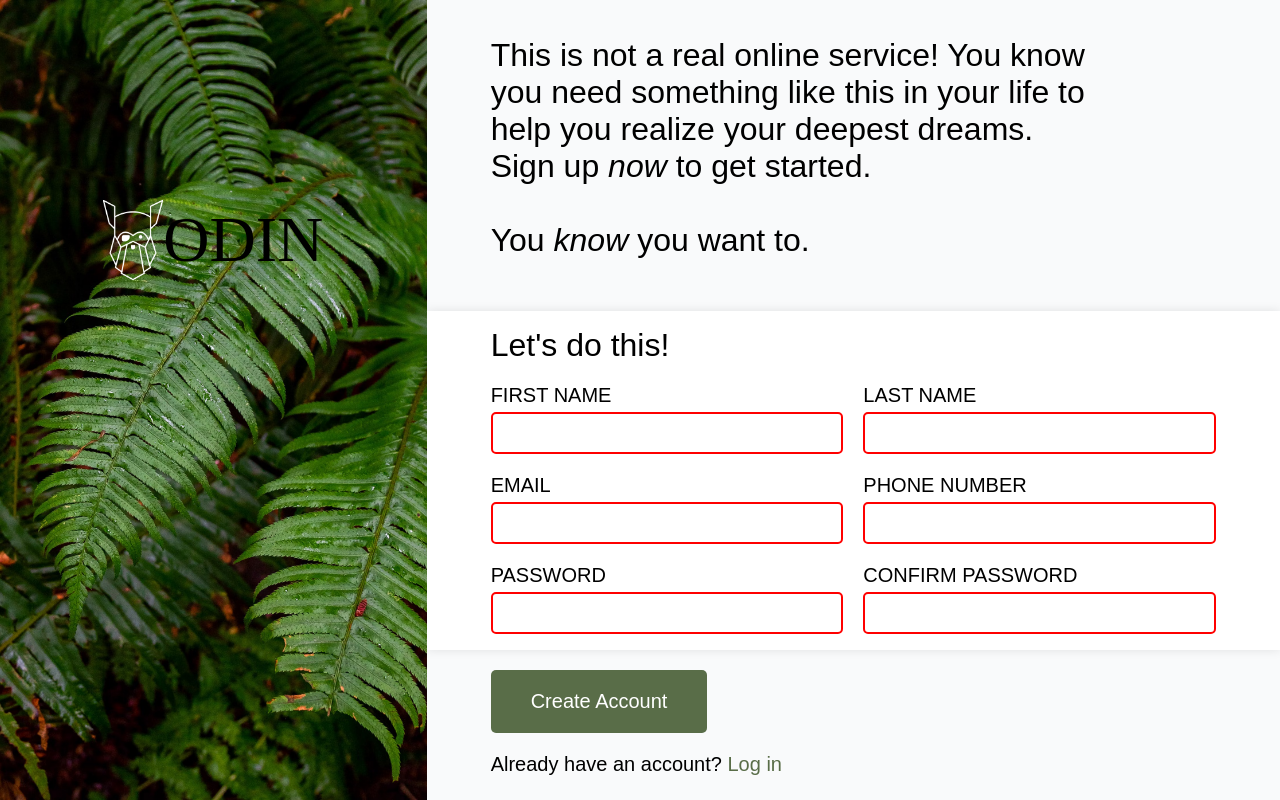
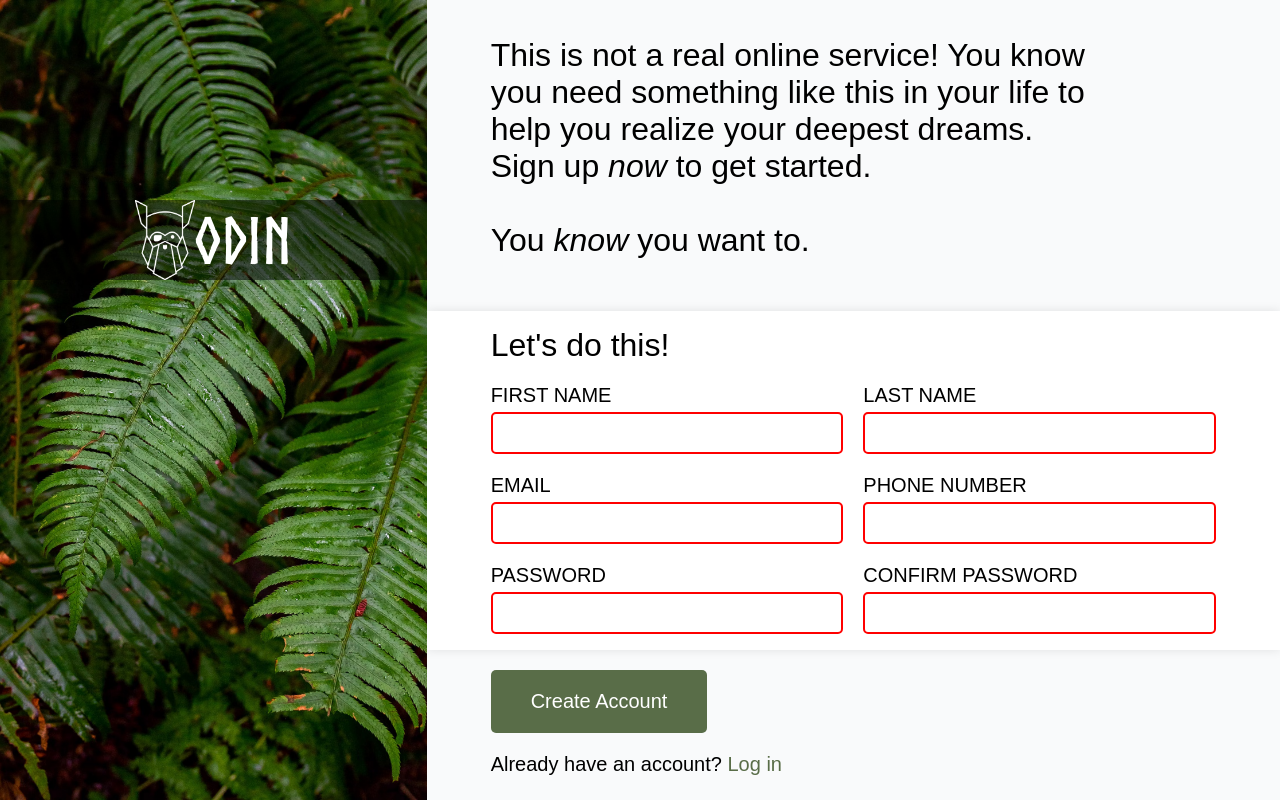
Before and after one commit to rudyoactiv/odin-project, a plain HTML site: page Foundations/sign-up/index.html in a window 1280 px wide. Drawn offline with Linux system fonts and the light colour scheme.

Commit message:
Enhance banner styling with background color, font, and text alignment

```diff
--- a/Foundations/sign-up/styles.css
+++ b/Foundations/sign-up/styles.css
@@ -38,6 +38,10 @@ body {
 }
 
 .banner {
+    background-color: rgba(0, 0, 0, 0.5);
+    font-family: 'CustomFont';
+    color: white;
+    text-align: center;
     font-size: 5vw;
     position: relative;
     top: 25%;
```
